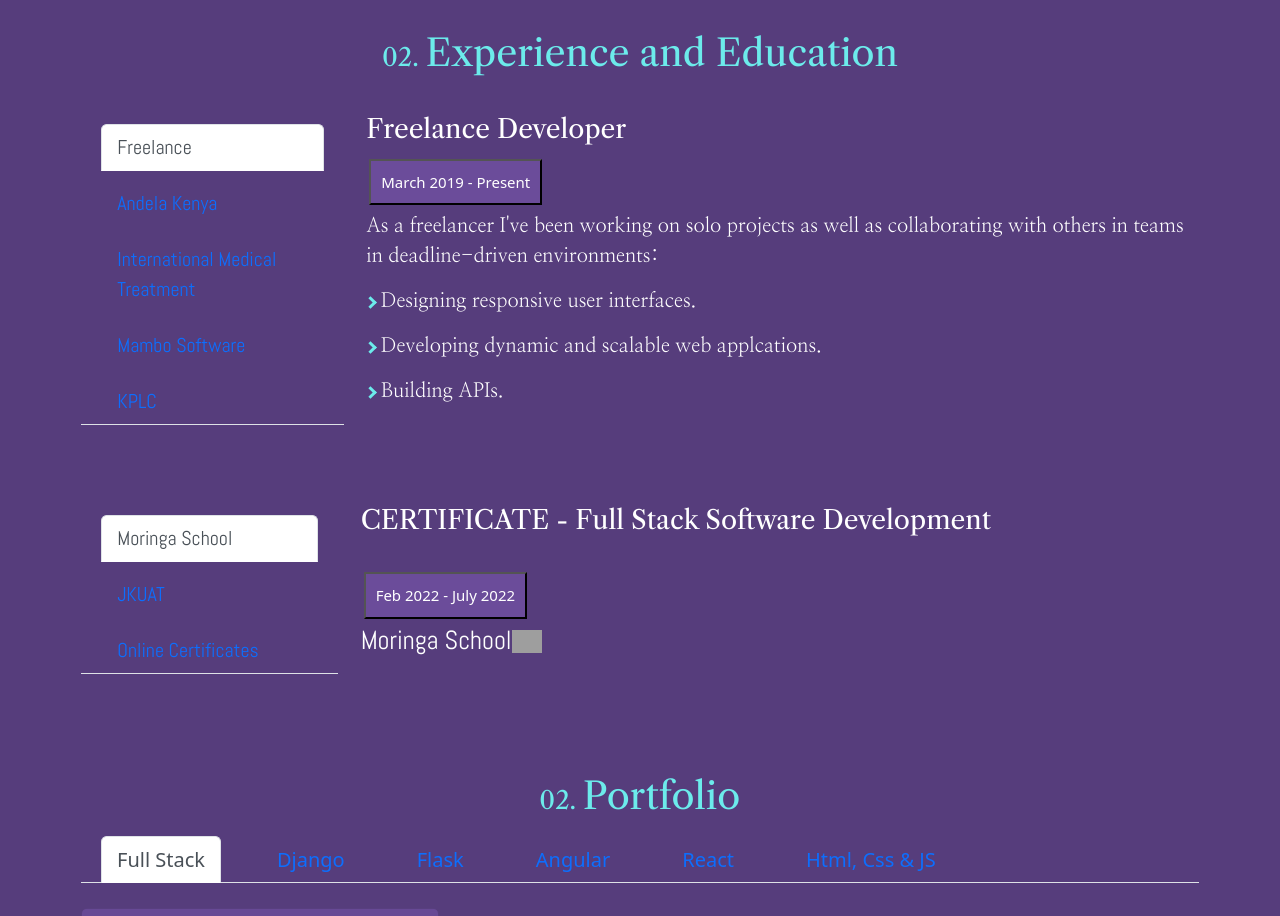
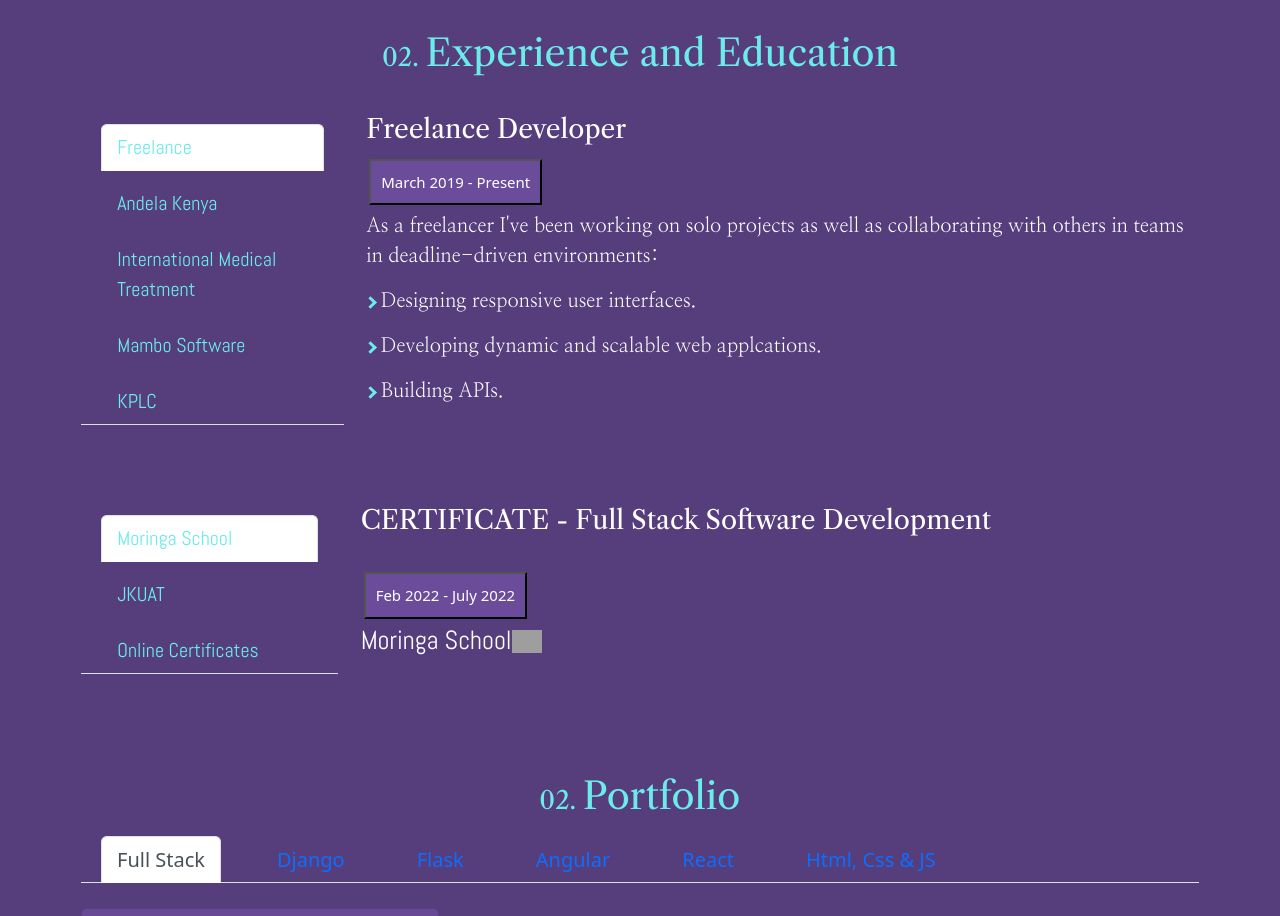
Before and after one commit to Rachelnk/portfolio-v2, a React (Create React App) app: page / in a window 1280 px wide. Shown: the part 1160-2076 px from the top of the page. Built offline with nearby package versions, Linux system fonts and the light colour scheme; grey boxes are pictures that could not be loaded.

Commit message:
Change nav link color for experience and education section.

```diff
--- a/src/Pages/Education.css
+++ b/src/Pages/Education.css
@@ -50,3 +50,6 @@ a{
   transform: rotate(-45deg);
   -webkit-transform: rotate(-45deg)
 }
+.nav-company{
+  color: #6cebeb !important;
+}
--- a/src/Pages/Education.js
+++ b/src/Pages/Education.js
@@ -15,21 +15,21 @@ function Education(){
      <Tab.Container id="left-tabs-example" defaultActiveKey="first" >
       <Row>
         <Col sm={3}>
-          <Nav variant="tabs" className="flex-column">
+          <Nav variant="tabs" className="flex-column" >
             <Nav.Item>
-              <Nav.Link eventKey="first" style={{fontSize: '30px !important'}}>Freelance</Nav.Link>
+              <Nav.Link eventKey="first" className="nav-company" >Freelance</Nav.Link>
             </Nav.Item>
             <Nav.Item>
-              <Nav.Link eventKey="second">Andela Kenya</Nav.Link>
+              <Nav.Link eventKey="second" className="nav-company">Andela Kenya</Nav.Link>
             </Nav.Item>
             <Nav.Item>
-              <Nav.Link eventKey="third">International Medical Treatment</Nav.Link>
+              <Nav.Link eventKey="third" className="nav-company">International Medical Treatment</Nav.Link>
             </Nav.Item>
             <Nav.Item>
-              <Nav.Link eventKey="fourth">Mambo Software</Nav.Link>
+              <Nav.Link eventKey="fourth" className="nav-company">Mambo Software</Nav.Link>
             </Nav.Item>
             <Nav.Item>
-              <Nav.Link eventKey="fifth">KPLC</Nav.Link>
+              <Nav.Link eventKey="fifth" className="nav-company">KPLC</Nav.Link>
             </Nav.Item>
           </Nav>
         </Col>
@@ -126,13 +126,13 @@ Crimping) </p>
         <Col sm={3}>
           <Nav variant="tabs" className="flex-column">
             <Nav.Item>
-              <Nav.Link eventKey="first">Moringa School</Nav.Link>
+              <Nav.Link eventKey="first" className="nav-company">Moringa School</Nav.Link>
             </Nav.Item>
             <Nav.Item>
-              <Nav.Link eventKey="second">JKUAT</Nav.Link>
+              <Nav.Link eventKey="second" className="nav-company">JKUAT</Nav.Link>
             </Nav.Item>
             <Nav.Item>
-              <Nav.Link eventKey="third">Online Certificates</Nav.Link>
+              <Nav.Link eventKey="third" className="nav-company">Online Certificates</Nav.Link>
             </Nav.Item>
           </Nav>
         </Col>
```
